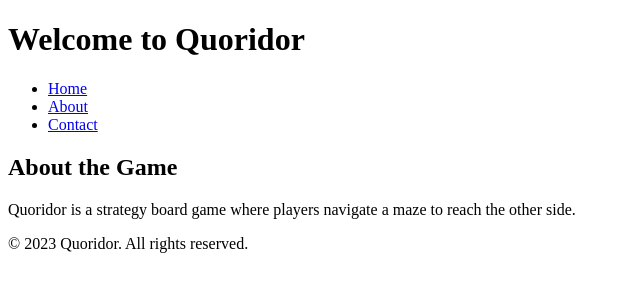
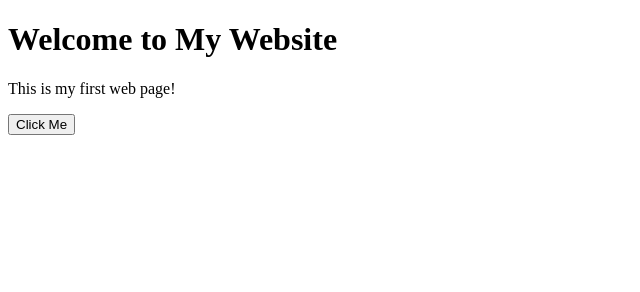
Before and after one commit to Rogatha/Games, a plain HTML site: page index.html in a window 1280 px wide. Shown: the whole page, without its empty margins (0-640 px from the left). Drawn offline with Linux system fonts and the light colour scheme.

Commit message:
Index.html

```diff
--- a/index.html
+++ b/index.html
@@ -1,30 +1,17 @@
 <!DOCTYPE html>
 <html lang="en">
 <head>
-    <meta charset="UTF-8">
-    <meta name="viewport" content="width=device-width, initial-scale=1.0">
-    <title>Quoridor</title>
-    <link rel="stylesheet" href="styles.css">
+  <meta charset="UTF-8" />
+  <meta name="viewport" content="width=device-width, initial-scale=1.0" />
+  <title>My First Website</title>
+  <link rel="stylesheet" href="css/styles.css" />
 </head>
 <body>
-    <header>
-        <h1>Welcome to Quoridor</h1>
-        <nav>
-            <ul>
-                <li><a href="index.html">Home</a></li>
-                <li><a href="about.html">About</a></li>
-                <li><a href="contact.html">Contact</a></li>
-            </ul>
-        </nav>
-    </header>
-    <main>
-        <section>
-            <h2>About the Game</h2>
-            <p>Quoridor is a strategy board game where players navigate a maze to reach the other side.</p>
-        </section>
-    </main>
-    <footer>
-        <p>&copy; 2023 Quoridor. All rights reserved.</p>
-    </footer>
+
+  <h1>Welcome to My Website</h1>
+  <p>This is my first web page!</p>
+  <button id="clickMe">Click Me</button>
+
+  <script src="js/script.js"></script>
 </body>
 </html>
```
Also changed, not shown: images/Logo.jpeg (added).
